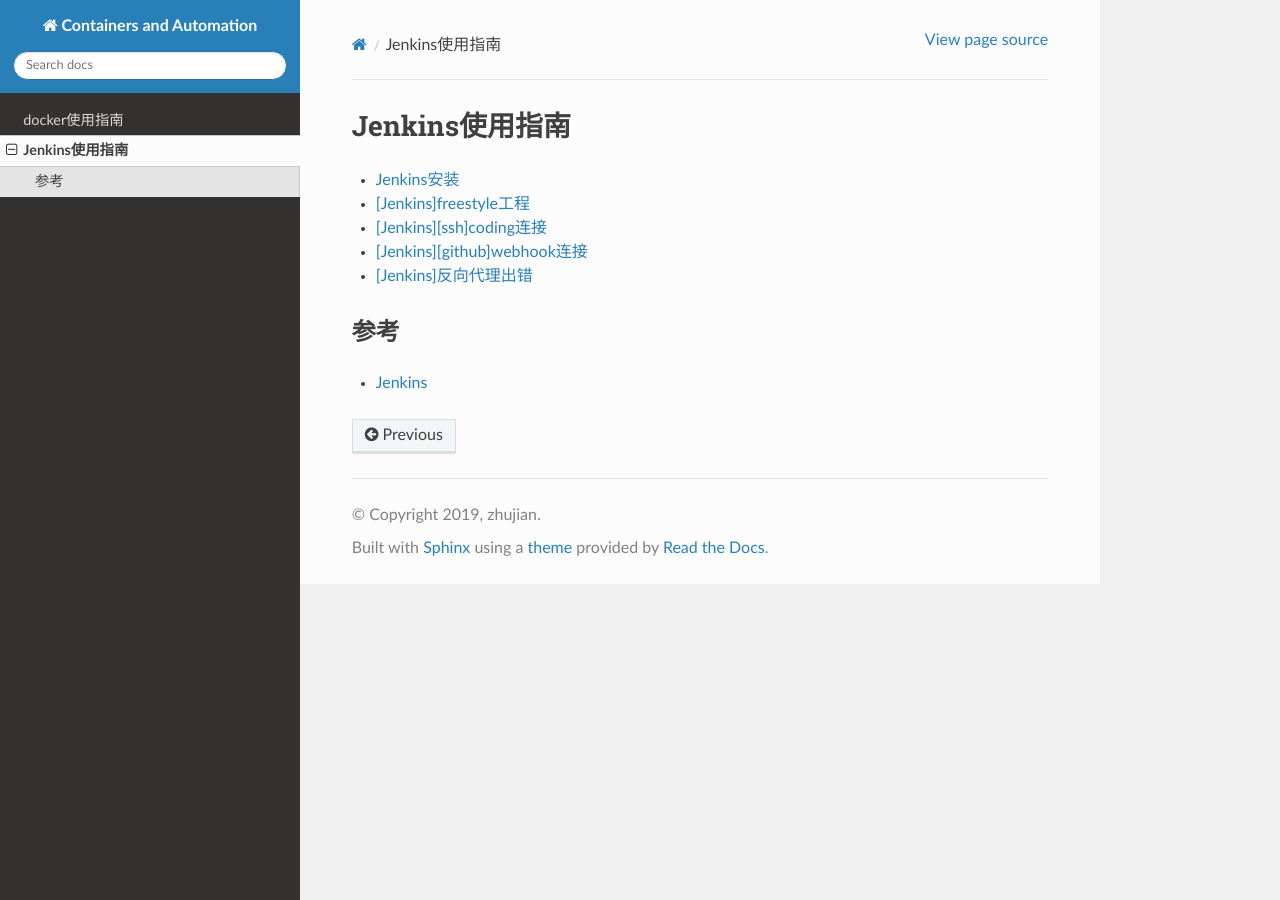
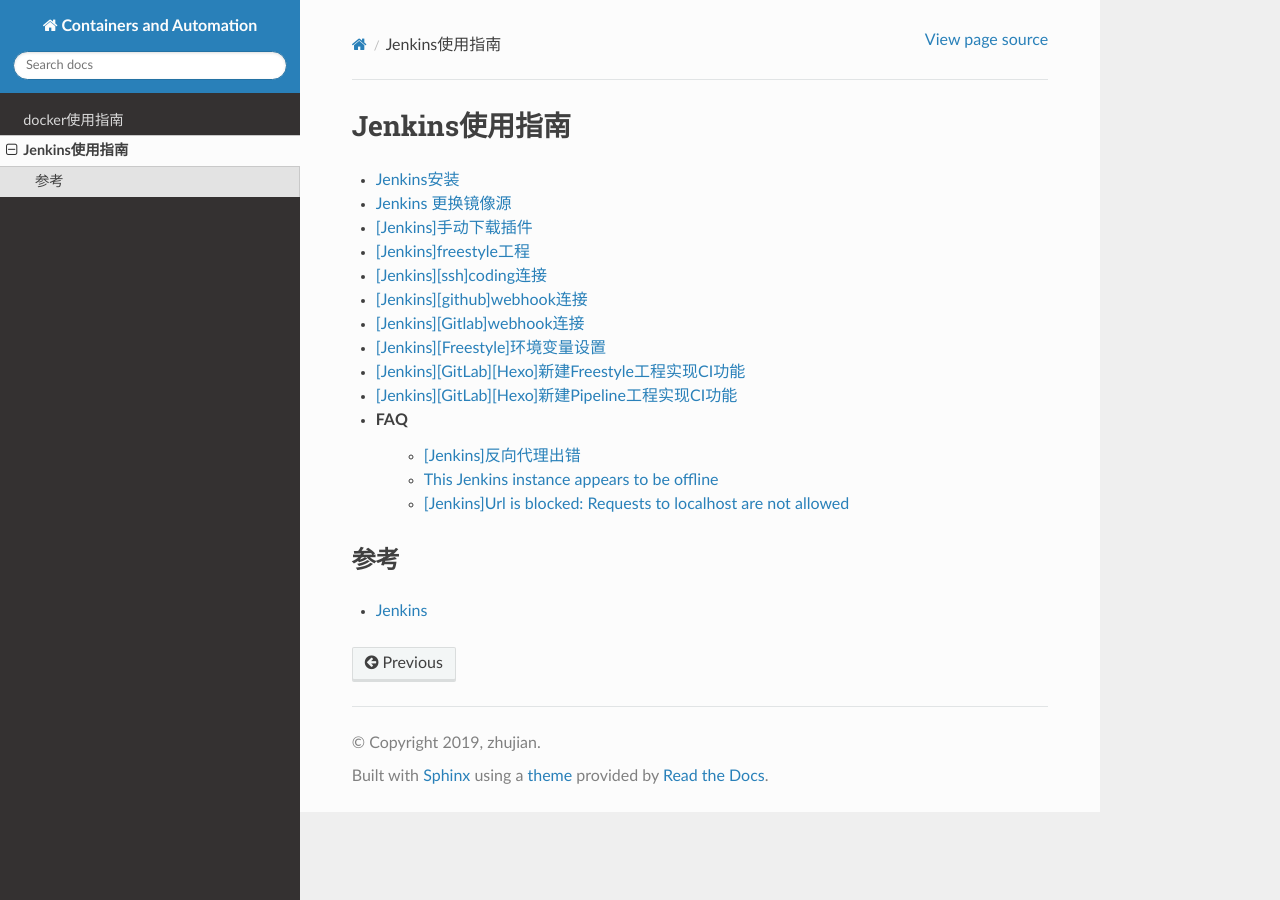
Before and after one commit to Document-Collection/Containerization-Automation, a Sphinx documentation site: the page built from docs/source/jenkins/index.rst, in a window 1280 px wide. Built offline with Sphinx 7.4.7 and the Read the Docs theme 2.0.0, drawn with Linux system fonts in a browser that asks for light colours; pages that are not in the unit, such as notebooks, are missing from menus.

Commit message:
docs(jenkins): 更新文档

```diff
--- a/docs/source/jenkins/index.rst
+++ b/docs/source/jenkins/index.rst
@@ -11,18 +11,39 @@
    :caption: Contents:
 
 
-* Jenkins安装_
+* `Jenkins安装`_
+* `Jenkins 更换镜像源`_
+* `[Jenkins]手动下载插件`_
 * `[Jenkins]freestyle工程`_
 * `[Jenkins][ssh]coding连接`_
 * `[Jenkins][github]webhook连接`_
-* `[Jenkins]反向代理出错`_
+* `[Jenkins][Gitlab]webhook连接`_
+* `[Jenkins][Freestyle]环境变量设置`_
+* `[Jenkins][GitLab][Hexo]新建Freestyle工程实现CI功能`_
+* `[Jenkins][GitLab][Hexo]新建Pipeline工程实现CI功能`_
+
+* FAQ
+    * `[Jenkins]反向代理出错`_
+    * `This Jenkins instance appears to be offline`_
+    * `[Jenkins]Url is blocked: Requests to localhost are not allowed`_
 
 
-.. _Jenkins安装: https://www.zhujian.tech/posts/5d15ec84.html
+.. _`Jenkins安装`: https://www.zhujian.tech/posts/5d15ec84.html
+.. _`Jenkins 更换镜像源`: https://www.zhujian.tech/posts/9ff7f63d.html
+.. _`[Jenkins]手动下载插件`: https://www.zhujian.tech/posts/373e88b0.html
 .. _`[Jenkins]freestyle工程`: https://www.zhujian.tech/posts/fddee3e1.html
 .. _`[Jenkins][ssh]coding连接`: https://www.zhujian.tech/posts/6185d82f.html
 .. _`[Jenkins][github]webhook连接`: https://www.zhujian.tech/posts/341b6b1e.html
+.. _`[Jenkins][Gitlab]webhook连接`: https://www.zhujian.tech/posts/6ff96ec3.html
+.. _`[Jenkins][Freestyle]环境变量设置`: https://www.zhujian.tech/posts/f2f14bee.html
+.. _`[Jenkins][GitLab][Hexo]新建Freestyle工程实现CI功能`: https://www.zhujian.tech/posts/446d640.html
+.. _`[Jenkins][GitLab][Hexo]新建Pipeline工程实现CI功能`: https://www.zhujian.tech/posts/f80ec296.html
+
+
+
 .. _`[Jenkins]反向代理出错`: https://www.zhujian.tech/posts/adc5ce0c.html
+.. _`This Jenkins instance appears to be offline`: https://www.zhujian.tech/posts/6af1c833.html
+.. _`[Jenkins]Url is blocked: Requests to localhost are not allowed`: https://www.zhujian.tech/posts/5d46d7f9.html
 
 
 参考
```
